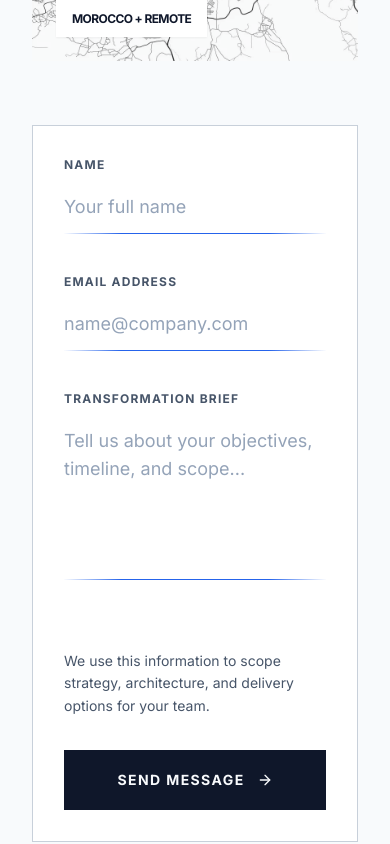
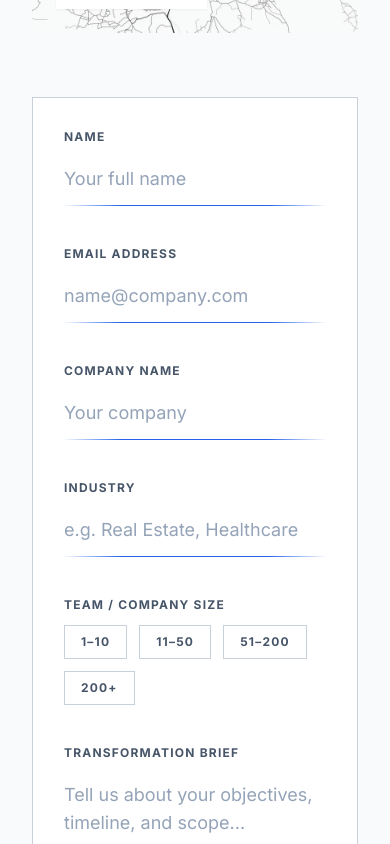
Before and after one commit to hive-vault-arc/HVA-website, a Next.js app: page /contact in a window 390 px wide. Shown: the part 1156-2000 px from the top of the page. Built offline with nearby package versions, Linux system fonts and the light colour scheme; no server answers.

Commit message:
feat: update contact details, enhance form fields, and improve site performance

```diff
--- a/src/app/robots.ts
+++ b/src/app/robots.ts
@@ -1,15 +1,7 @@
 import type { MetadataRoute } from 'next';
 import { SITE_URL } from '../lib/seo';
 
-const crawlAllowPaths = [
-  '/',
-  '/capabilities',
-  '/capabilities/in-detail',
-  '/capabilities/solution-programs',
-  '/services',
-  '/services/in-detail',
-  '/services/solution-programs',
-];
+const crawlAllowPaths = ['/'];
 
 export default function robots(): MetadataRoute.Robots {
   return {
--- a/src/components/Navbar.tsx
+++ b/src/components/Navbar.tsx
@@ -110,7 +110,10 @@ const Navbar: React.FC = () => {
             {/* Desktop Navigation */}
             <div className="hidden md:flex items-center space-x-1">
               <Link href="/arc" className={desktopLinkClass(isRouteActive('/arc'))}>
-                ARC
+                <span className="flex flex-col leading-none gap-0.5">
+                  <span>ARC</span>
+                  <span className="text-[8px] tracking-widest uppercase opacity-50 font-normal">Framework</span>
+                </span>
               </Link>
               <div
                 className="relative"
--- a/src/components/SiteFooter.tsx
+++ b/src/components/SiteFooter.tsx
@@ -1,5 +1,5 @@
 import Link from 'next/link';
-import { Globe, Mail, Phone, Share2 } from 'lucide-react';
+import { Globe, Mail, Phone } from 'lucide-react';
 import { FiLinkedin } from 'react-icons/fi';
 import Logo from './Logo';
 import FooterSpotlight from './ui/FooterSpotlight';
@@ -68,13 +68,9 @@ export default function SiteFooter() {
             <div className="site-footer__group">
               <p className="site-footer__title">Connect</p>
               <div className="site-footer__contacts">
-                <a href="mailto:khalid.chelhi@outlook.fr" className="site-footer__contact">
+                <a href="mailto:contact@hivevaultarc.com" className="site-footer__contact">
                   <Mail className="h-3.5 w-3.5" />
-                  khalid.chelhi@outlook.fr
-                </a>
-                <a href="mailto:ali.amrani.dev@gmail.com" className="site-footer__contact">
-                  <Share2 className="h-3.5 w-3.5" />
-                  ali.amrani.dev@gmail.com
+                  contact@hivevaultarc.com
                 </a>
                 <a href="tel:+212688270772" className="site-footer__contact">
                   <Phone className="h-3.5 w-3.5" />
--- a/src/components/ui/HeroSlider.tsx
+++ b/src/components/ui/HeroSlider.tsx
@@ -107,11 +107,6 @@ export default function HeroSlider() {
     [active]
   );
 
-  useEffect(() => {
-    const t = setTimeout(() => navigate(1), 5000);
-    return () => clearTimeout(t);
-  }, [active, navigate]);
-
   const slide = SLIDES[active]!;
 
   return (
@@ -141,7 +136,7 @@ export default function HeroSlider() {
 
       <div className="container mx-auto">
 
-        <AnimatePresence mode="wait" custom={direction}>
+        <AnimatePresence initial={false} mode="wait" custom={direction}>
           <motion.div
             key={active}
             custom={direction}
--- a/src/views/Contact.tsx
+++ b/src/views/Contact.tsx
@@ -10,7 +10,7 @@ type ContactStatus = {
   message: string;
 } | null;
 
-const CONTACT_EMAILS = ['khalid.chelhi@outlook.fr', 'ali.amrani.dev@gmail.com'];
+const CONTACT_EMAILS = ['contact@hivevaultarc.com'];
 const CONTACT_PHONES = [
   { raw: '+212688270772', label: '+212 688 270 772' },
   { raw: '+212691918296', label: '+212 691 918 296' },
@@ -21,7 +21,7 @@ const Contact: React.FC = () => {
   const { scrollYProgress } = useScroll();
   const progressScale = useTransform(scrollYProgress, [0, 1], [0, 1]);
 
-  const [formData, setFormData] = useState({ name: '', email: '', message: '' });
+  const [formData, setFormData] = useState({ name: '', email: '', company: '', industry: '', teamSize: '', message: '' });
   const [isSubmitting, setIsSubmitting] = useState(false);
   const [status, setStatus] = useState<ContactStatus>(null);
   const lastSubmitAt = useRef<number>(0);
@@ -56,13 +56,21 @@ const Contact: React.FC = () => {
         setStatus({ type: 'success', message: 'Thank you. Your message was sent successfully.' });
       } else {
         const subject = '[H.V.A] Project Inquiry';
-        const body = [`Name: ${formData.name}`, `Email: ${formData.email}`, '', formData.message].join('\n');
+        const body = [
+          `Name: ${formData.name}`,
+          `Email: ${formData.email}`,
+          formData.company ? `Company: ${formData.company}` : '',
+          formData.industry ? `Industry: ${formData.industry}` : '',
+          formData.teamSize ? `Team Size: ${formData.teamSize}` : '',
+          '',
+          formData.message,
+        ].filter(Boolean).join('\n');
         const mailto = `mailto:${CONTACT_EMAILS.join(',')}?subject=${encodeURIComponent(subject)}&body=${encodeURIComponent(body)}`;
         globalThis.location.href = mailto;
         lastSubmitAt.current = Date.now();
         setStatus({ type: 'success', message: 'Your email client was opened. Please send the drafted message.' });
       }
-      setFormData({ name: '', email: '', message: '' });
+      setFormData({ name: '', email: '', company: '', industry: '', teamSize: '', message: '' });
     } catch {
       setStatus({
         type: 'error',
@@ -241,6 +249,77 @@ const Contact: React.FC = () => {
                     </div>
                   </div>
 
+                  <div className="grid grid-cols-1 md:grid-cols-2 gap-10">
+
+                    {/* Company */}
+                    <div>
+                      <label
+                        htmlFor="company"
+                        className="block text-xs font-label font-bold uppercase tracking-widest text-[#475569] mb-2"
+                      >
+                        Company Name
+                      </label>
+                      <input
+                        id="company"
+                        name="company"
+                        type="text"
+                        value={formData.company}
+                        onChange={handleChange}
+                        placeholder="Your company"
+                        maxLength={120}
+                        className="w-full bg-transparent border-0 border-b py-3 px-0 focus:outline-none text-lg font-body text-[#0F172A] placeholder:text-slate-300"
+                        style={{ borderImage: 'linear-gradient(to right, transparent, #2563EB 22%, #2563EB 78%, transparent) 1' }}
+                      />
+                    </div>
+
+                    {/* Industry */}
+                    <div>
+                      <label
+                        htmlFor="industry"
+                        className="block text-xs font-label font-bold uppercase tracking-widest text-[#475569] mb-2"
+                      >
+                        Industry
+                      </label>
+                      <input
+                        id="industry"
+                        name="industry"
+                        type="text"
+                        value={formData.industry}
+                        onChange={handleChange}
+                        placeholder="e.g. Real Estate, Healthcare"
+                        maxLength={80}
+                        className="w-full bg-transparent border-0 border-b py-3 px-0 focus:outline-none text-lg font-body text-[#0F172A] placeholder:text-slate-300"
+                        style={{ borderImage: 'linear-gradient(to right, transparent, #2563EB 22%, #2563EB 78%, transparent) 1' }}
+                      />
+                    </div>
+                  </div>
+
+                  {/* Team size */}
+                  <div>
+                    <label
+                      htmlFor="teamSize"
+                      className="block text-xs font-label font-bold uppercase tracking-widest text-[#475569] mb-2"
+                    >
+                      Team / Company Size
+                    </label>
+                    <div className="flex flex-wrap gap-3 pt-1">
+                      {['1–10', '11–50', '51–200', '200+'].map((size) => (
+                        <button
+                          key={size}
+                          type="button"
+                          onClick={() => setFormData((prev) => ({ ...prev, teamSize: prev.teamSize === size ? '' : size }))}
+                          className={`px-4 py-2 text-xs font-label font-bold uppercase tracking-widest border transition-colors ${
+                            formData.teamSize === size
+                              ? 'bg-[#0F172A] text-white border-[#0F172A]'
+                              : 'bg-transparent text-[#475569] border-slate-200 hover:border-[#2563EB] hover:text-[#2563EB]'
+                          }`}
+                        >
+                          {size}
+                        </button>
+                      ))}
+                    </div>
+                  </div>
+
                   {/* Project brief */}
                   <div>
                     <label
--- a/src/views/Home.tsx
+++ b/src/views/Home.tsx
@@ -201,6 +201,29 @@ const Home: React.FC = () => {
       )}
 
       <HeroSlider />
+
+      {/* ── Trusted by ─────────────────────────────────────────────────── */}
+      <section className="border-y border-[#E2E8F0] py-5 px-6 bg-white">
+        <div className="container mx-auto flex flex-col sm:flex-row items-center gap-6 sm:gap-10">
+          <p
+            className="text-[10px] font-bold uppercase tracking-[0.2em] text-[#94a3b8] shrink-0"
+            style={{ fontFamily: 'var(--font-body)' }}
+          >
+            Trusted by teams in
+          </p>
+          <div className="flex flex-wrap gap-x-8 gap-y-2">
+            {['Real Estate', 'Healthcare', 'Logistics', 'Finance', 'Construction'].map((sector) => (
+              <span
+                key={sector}
+                className="text-xs font-semibold text-[#334155] uppercase tracking-wide"
+                style={{ fontFamily: 'var(--font-body)' }}
+              >
+                {sector}
+              </span>
+            ))}
+          </div>
+        </div>
+      </section>
 
       {/* ── Insights Carousel ──────────────────────────────────────────── */}
       <InsightsCarousel />
```
Also changed, not shown: 2 other files (tests, documents, lock files or other folders).
